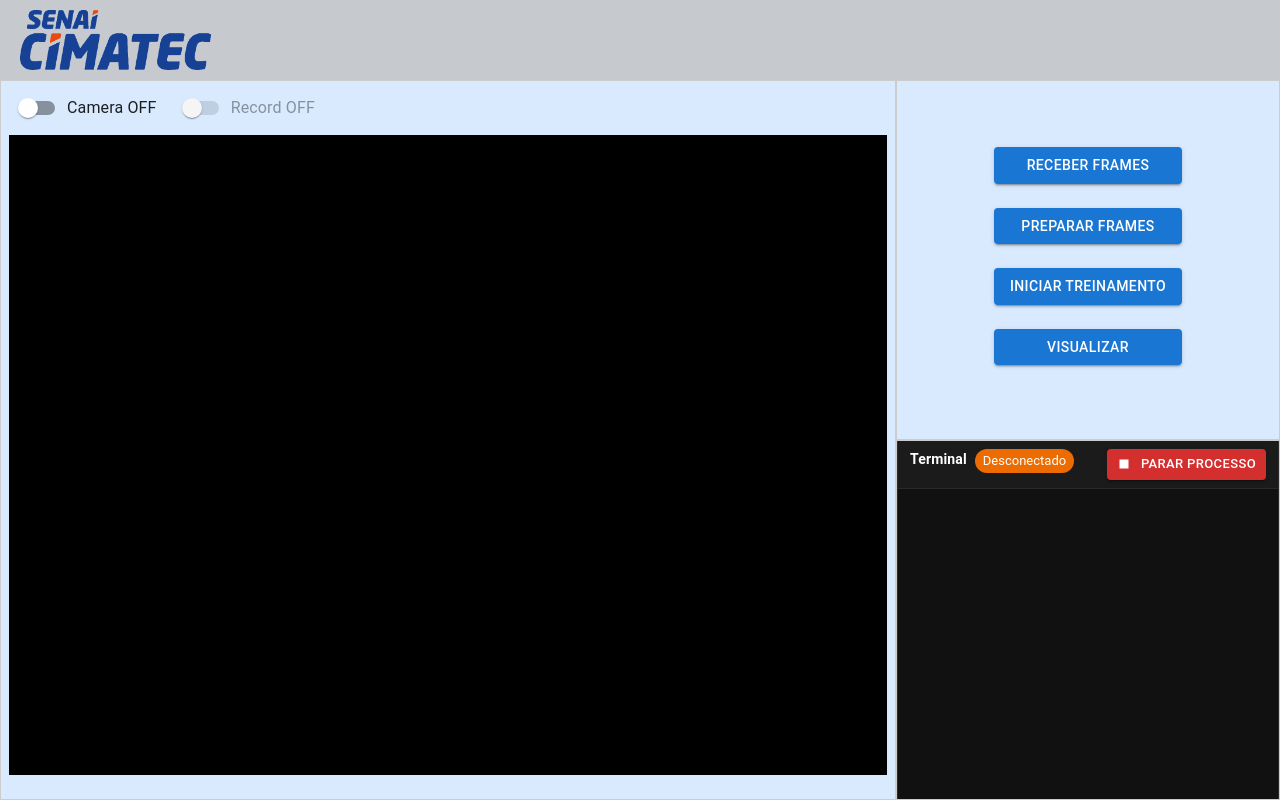
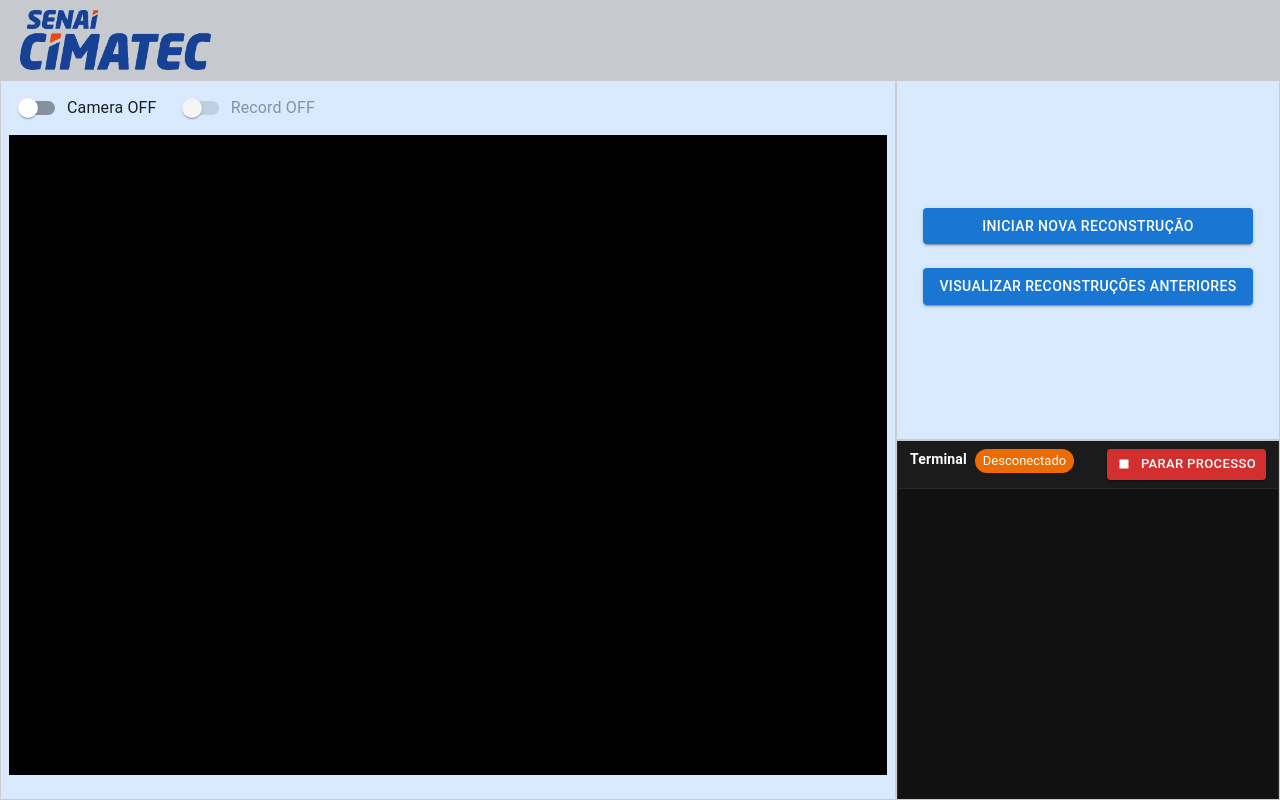
Before and after one commit to barretto-dev/index-interface, a React (Create React App) app: page / in a window 1280 px wide. Built offline with nearby package versions, Linux system fonts and the light colour scheme.

Commit message:
Exchange multiple buttons on menu to only one
Now there is only button that will execute all necessary proccess build and visualize reconstruction

There is another button to vizualize old reconstructions.

```diff
--- a/src/App.js
+++ b/src/App.js
@@ -1,17 +1,19 @@
 import React, { useState } from "react";
 import logo from "./assets/logo-cimatec.png";
 import './App.css';
-import {Button, Stack, CircularProgress} from "@mui/material";
+import {Button, Stack, Typography, Box} from "@mui/material";
 
 import { useSnackbar } from "./context/SnackbarContext";
 
 import CameraWindow from "./components/CameraWindow";
 import ProcessWindow from "./components/ProcessWindow";
 import FolderModal from "./components/FolderModal";
-import ConfirmModal from "./components/ConfirmModal";
 
 import { downloadAndSaveZip, startPreparetion, stopPreparation } from "./apiRequests/imageReq";
 import { startTrain, stopTrain } from "./apiRequests/gaussianSplattingReq";
+import { getOutputFolders } from "./apiRequests/outputReq";
+import { startSibr } from "./apiRequests/sbirReq";
+import CircularProgressWithLabel from "./components/CircularProgressWithLabel";
 
 function App() {
 
@@ -23,74 +25,13 @@ function App() {
   const { showSnackbar } = useSnackbar();
 
   const [folderModalOpen, setFolderModalOpen] = useState(false);
-  const [confirmModalOpen, setConfirmModalOpen] = useState(false);
 
-  const [confirmModalTitle, setConfirmModalTitle] = useState("")
-  const [confirmModalMessage, setConfirmModalMessage] = useState("")
-  const [confirmModalAction, setConfirmModalAction] = useState(null)
-
-  const [loadingGetFrames, setLoadingGetFrames] = useState(false)
-  const [loadingPrepareFrames, setLoadingPrepareFrames] = useState(false)
-  const [loadingTrainFrames, setLoadingTrainFrames] = useState(false)
+  const [loading, setLoading] = useState(false)
+  const [loadingProgress, setLoadingProgress] = useState(0)
+  const [loadingMessage, setLoadingMessage] = useState("")
 
   const [terminalType, setTerminalType] = useState(null);
   const [resetTerminal, setResetTerminal] = useState(0);
-
-  const disableMenuButtons = loadingGetFrames || loadingPrepareFrames || loadingTrainFrames
-
-  const handleGetFrames = async () => {
-    try {
-      setLoadingGetFrames(true)
-      const {status, msg} = await downloadAndSaveZip();
-      showSnackbar(msg, status)
-    } catch (err) {
-      console.error(err);
-      showSnackbar("Erro inesperado em na página", "error")
-    }finally{
-      setLoadingGetFrames(false)
-    }
-  };
-
-  const handlePrepareFrames = async () => {
-    try {
-      setLoadingPrepareFrames(true)
-      setResetTerminal((prev) => prev + 1);
-
-      const type = ENUM_TERMINAL_TYPES["prepare-frames"]
-      setTerminalType(type)
-
-      const {status, msg} = await startPreparetion();
-      showSnackbar(msg, status)
-
-    } catch (err) {
-      console.error(err);
-      showSnackbar("Erro inesperado na página", "error")
-    }finally{
-      setLoadingPrepareFrames(false)
-    }
-  };
-
-  const handleStartTrain = async () => {
-    try {
-      setLoadingTrainFrames(true)
-      setResetTerminal((prev) => prev + 1);
-
-      const type = ENUM_TERMINAL_TYPES["start-trainning"]
-      setTerminalType(type)
-
-      //Fechar modal
-      setConfirmModalOpen(false)
-
-      const {status, msg} = await startTrain()
-      showSnackbar(msg, status)
-
-    } catch (error) {
-      console.error(error);
-      showSnackbar("Erro inesperado na página", "error")
-    }finally{
-      setLoadingTrainFrames(false)
-    }
-  }
 
   const handleStopProcess = async (termType) => {
     try {
@@ -112,8 +53,7 @@ function App() {
       }
 
       showSnackbar(msg, status)
-      setLoadingGetFrames(false)
-      setLoadingTrainFrames(false)
+      setLoading(false)
 
     } catch (err) {
       console.error(err);
@@ -121,11 +61,85 @@ function App() {
     }
   }
 
-  const handleConfirmModalOpen = (title, message, action) => {
-      setConfirmModalTitle(title)
-      setConfirmModalMessage(message)
-      setConfirmModalAction(() => action)
-      setConfirmModalOpen(true)
+  const getFrames = async () => {
+     const framesRes = await downloadAndSaveZip();
+      if(framesRes.status === "error"){
+        showSnackbar(framesRes.msg, framesRes.status);
+        return false
+      }
+      return true
+  }
+
+  const startFramePreparation = async () => {
+    setResetTerminal((prev) => prev + 1);
+    setTerminalType(ENUM_TERMINAL_TYPES["prepare-frames"]);
+    const prepareRes = await startPreparetion();
+
+    if(prepareRes.status === "error"){
+      showSnackbar(prepareRes.msg, prepareRes.status);
+      return false
+    }
+    return true
+  }
+
+  const startTrainning = async () => {
+    setResetTerminal((prev) => prev + 1);
+    setTerminalType(ENUM_TERMINAL_TYPES["start-trainning"]);
+
+    const trainRes = await startTrain();
+    if(trainRes.status === "error"){
+      showSnackbar(trainRes.msg, trainRes.status);
+      return false
+    }
+    return true
+  }
+
+  const getNewReconstructionName = async () => {
+    const folder_list = await getOutputFolders();
+    if(folder_list.length === 0){
+      showSnackbar("Não foi encontrado nenhum pasta de reconstrução", "error");
+      return null
+    }
+    return folder_list[0].name
+  }
+
+  const handleRunFullProcess = async () => {
+    try {
+      setLoading(true)
+
+      setLoadingProgress(0)
+      setLoadingMessage("Recebendo frames...")
+      let result = await getFrames()
+      if (!result) return
+
+
+      setLoadingProgress(10)
+      setLoadingMessage("Preparando frames...")
+      result = await startFramePreparation()
+      if (!result) return
+
+      setLoadingProgress(40)
+      setLoadingMessage("Iniciando treinamento...")
+      result = await startTrainning()
+      if (!result) return
+
+      setLoadingProgress(90)
+      setLoadingMessage("Buscando nova reconstrução...")
+      const reconstruction_name = await getNewReconstructionName()
+      if (reconstruction_name == null) return
+
+      setLoadingProgress(95)
+      setLoadingMessage("Abrindo visualizador...")
+      await startSibr(reconstruction_name);
+
+    } catch (err) {
+      console.error(err);
+      showSnackbar("Erro inesperado na página", "error");
+    } finally {
+      setLoading(false)
+      setLoadingMessage("")
+      setLoadingProgress(0)
+    }
   };
 
   return (
@@ -149,49 +163,26 @@ function App() {
         {/* LADO DIREITO */}
         <div className="right">
           <div className="section">
-             <Stack direction="column" spacing={3} sx={{ mb: 1 }}>
-                <Button
-                  variant="contained"
-                  onClick={handleGetFrames}
-                  disabled={disableMenuButtons}
-                  endIcon={
-                    loadingGetFrames ? <CircularProgress size={18} color="inherit" /> : null
-                  }
-                >
-                  Receber Frames
-                </Button>
-                <Button
-                  variant="contained"
-                  onClick={handlePrepareFrames}
-                  disabled={disableMenuButtons}
-                  endIcon={
-                    loadingPrepareFrames ? <CircularProgress size={18} color="inherit" /> : null
-                  }
-                >
-                  Preparar Frames
-                </Button>
-                <Button
-                  variant="contained"
-                  disabled={disableMenuButtons}
-                  endIcon={
-                    loadingTrainFrames ? <CircularProgress size={18} color="inherit" /> : null
-                  }
-                  onClick={() =>{handleConfirmModalOpen(
-                    "Iniciando treinamento",
-                    "Tem Certeza que deseja continuar?",
-                    handleStartTrain
-                  )}}
-                >
-                  Iniciar Treinamento
-                </Button>
-                <Button
-                  variant="contained"
-                  disabled={disableMenuButtons}
-                  onClick={() => setFolderModalOpen(true)}
-                >
-                  Visualizar
-                </Button>
-             </Stack>
+              {
+                loading ? (
+                  <Box sx={{display: 'flex', flexDirection: 'column', alignItems: 'center',}}>
+                    <CircularProgressWithLabel value={loadingProgress} size={100}/>
+                    <Typography variant="h6" component="div" sx={{ mt:"15px", color: 'text.secondary' }}>
+                      {loadingMessage}
+                    </Typography>
+                  </Box>
+                ) :
+                (
+                  <Stack direction="column" spacing={3} sx={{ mb: 1 }}>
+                    <Button variant="contained" onClick={handleRunFullProcess}>
+                      Iniciar nova reconstrução
+                    </Button>
+                    <Button variant="contained" onClick={() => setFolderModalOpen(true)} >
+                      Visualizar reconstruções anteriores
+                    </Button>
+                  </Stack>
+                )
+              }
           </div>
 
           <div className="section">
@@ -207,17 +198,7 @@ function App() {
       <FolderModal
         open={folderModalOpen}
         onClose={() => setFolderModalOpen(false)}
-        onSuccess={(folderName) => {
-          console.log("SIBR iniciado com:", folderName);
-        }}
-      />
-
-      <ConfirmModal
-        open={confirmModalOpen}
-        onClose={() => setConfirmModalOpen(false)}
-        onConfirm={confirmModalAction}
-        title={confirmModalTitle}
-        message={confirmModalMessage}
+        onSuccess={(folderName) => {console.log("SIBR iniciado com:", folderName);}}
       />
 
     </div>
--- /dev/null
+++ b/src/components/CircularProgressWithLabel.js
@@ -0,0 +1,37 @@
+import * as React from 'react';
+import CircularProgress from '@mui/material/CircularProgress';
+import Typography from '@mui/material/Typography';
+import Box from '@mui/material/Box';
+
+export default function CircularProgressWithLabel(props) {
+  return (
+    <Box sx={{ position: 'relative', display: 'inline-flex' }}>
+      <CircularProgress
+        variant="determinate"
+        aria-label="Upload photos"
+        size={props.size}
+        {...props}
+      />
+      <Box
+        sx={{
+          top: 0,
+          left: 0,
+          bottom: 0,
+          right: 0,
+          position: 'absolute',
+          display: 'flex',
+          alignItems: 'center',
+          justifyContent: 'center',
+        }}
+      >
+        <Typography
+          variant="subtitle1"
+          component="div"
+          sx={{ color: 'text.secondary' }}
+        >
+          {`${Math.round(props.value)}%`}
+        </Typography>
+      </Box>
+    </Box>
+  );
+}
```
